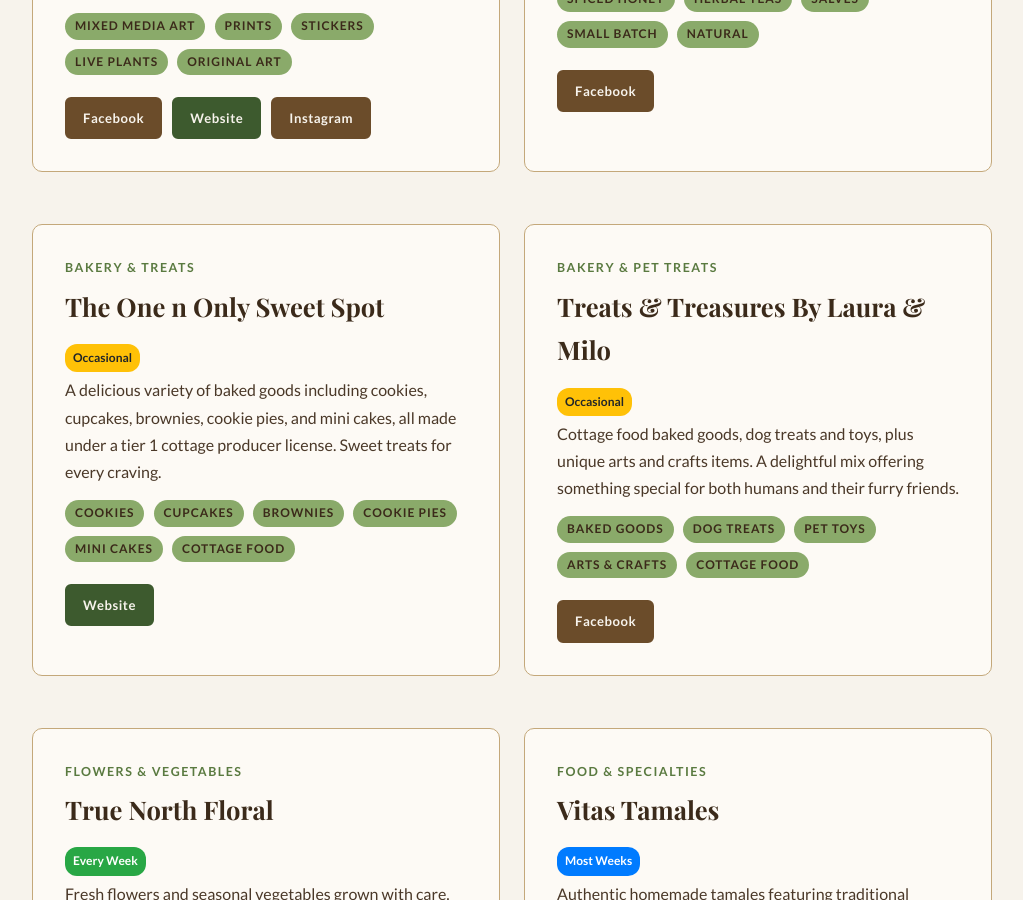
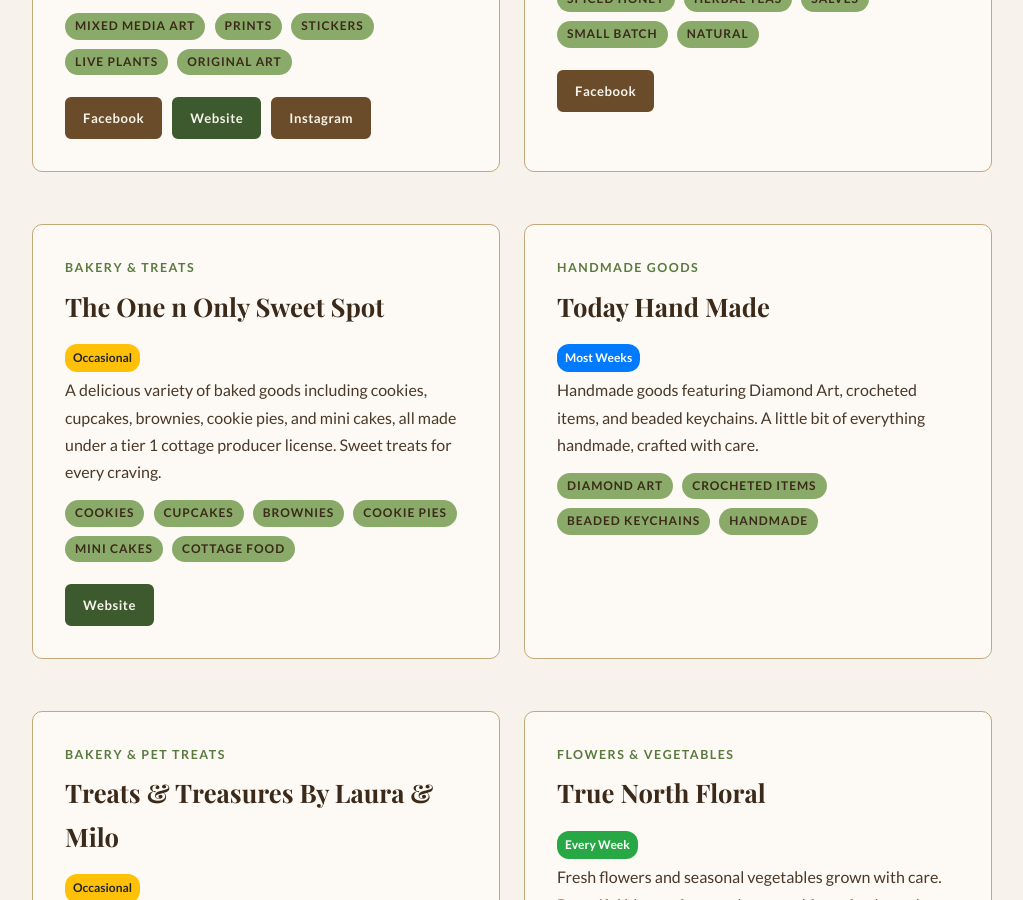
Before and after one commit to blueearthcommunitymarket/blueearthcommunitymarket.github.io, a Jekyll site: the page built from vendor-spotlight/index.html, in a window 1280 px wide and 900 px high, scrolled down 3573 px. Shown: the whole window, without its empty margins (128-1151 px from the left). Built offline with Jekyll 4.4.1, drawn with Linux system fonts in a browser that asks for light colours; some web fonts are replaced.

Commit message:
Add Today Hand Made to vendor spotlight

```diff
--- a/vendor-spotlight/index.html
+++ b/vendor-spotlight/index.html
@@ -332,6 +332,22 @@ description: Meet the vendors of the Blue Earth Community Market. Browse what th
             </div>
         </div>
 
+        <!-- Today Hand Made -->
+        <div class="card">
+            <div class="section-label">Handmade Goods</div>
+            <h2>Today Hand Made</h2>
+            <div class="market-frequency">
+                <span class="frequency-badge freq-most">Most Weeks</span>
+            </div>
+            <p>Handmade goods featuring Diamond Art, crocheted items, and beaded keychains. A little bit of everything handmade, crafted with care.</p>
+            <div class="pills" style="margin-top: 12px;">
+                <span class="tag">Diamond Art</span>
+                <span class="tag">Crocheted Items</span>
+                <span class="tag">Beaded Keychains</span>
+                <span class="tag">Handmade</span>
+            </div>
+        </div>
+
         <!-- Treats & Treasures By Laura & Milo -->
         <div class="card">
             <div class="section-label">Bakery &amp; Pet Treats</div>
```
